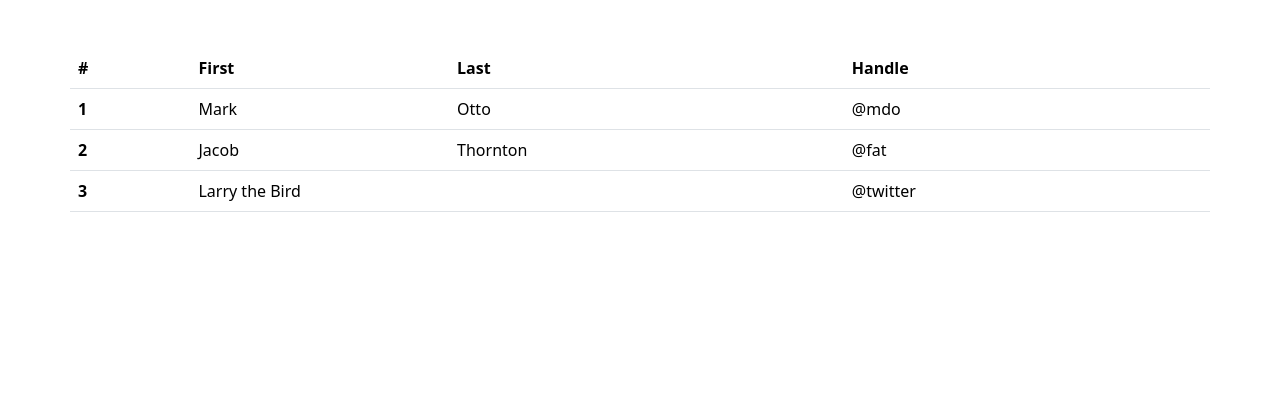
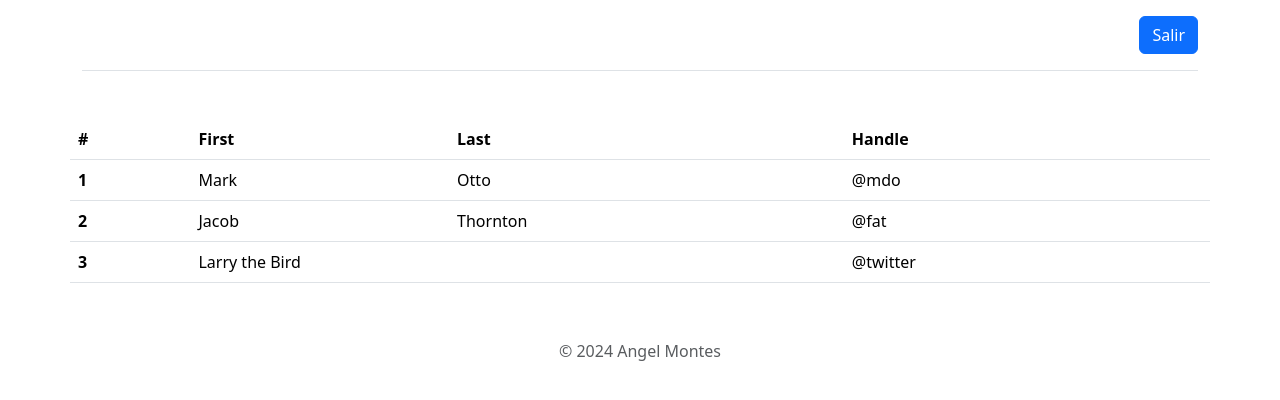
Before and after one commit to AngelMontesR/poblacionFrontend, a React (Vite) app: page /home in a window 1280 px wide. Shown: the top 400 px of the page. Built offline with nearby package versions, Linux system fonts and the light colour scheme.

Commit message:
Creacion de componente Footer y Navegacion

```diff
--- a/src/app.jsx
+++ b/src/app.jsx
@@ -2,14 +2,18 @@ import React from 'react';
 import { BrowserRouter as Router, Routes, Route } from 'react-router-dom';
 import Login from './componentes/login/login';
 import Home from './componentes/home/Home';
+import Navegacion from './componentes/navegacion/Navegacion';
+import Footer from './componentes/footer/Footer';
 
 function App() {
     return (
         <Router>
+            <Navegacion />
             <Routes>
                 <Route path="/" element={<Login />} />
                 <Route path="/home" element={<Home />} />
             </Routes>
+            <Footer />
         </Router>
     );
 }
--- /dev/null
+++ b/src/componentes/footer/Footer.jsx
@@ -0,0 +1,17 @@
+import React from "react";
+
+
+const Footer = () => {
+
+    return (
+        <div class="container">
+            <footer class="py-3 my-4">
+                <p class="text-center text-body-secondary">© 2024 Angel Montes</p>
+            </footer>
+        </div>
+    );
+
+}
+
+
+export default Footer;
--- /dev/null
+++ b/src/componentes/navegacion/Navegacion.jsx
@@ -0,0 +1,22 @@
+import React from "react";
+
+const Navegacion = () => {
+
+    return (
+        <div class="container">
+            <header class="d-flex flex-wrap align-items-center justify-content-center justify-content-md-between py-3 mb-4 border-bottom">
+                <div class="col-md-3 mb-2 mb-md-0">
+                    <a href="/" class="d-inline-flex link-body-emphasis text-decoration-none">
+                        <svg class="bi" width="40" height="32" role="img" aria-label="Bootstrap"><use xlink:href="#bootstrap"></use></svg>
+                    </a>
+                </div>
+                <div class="col-md-3 text-end">
+                    <button type="button" class="btn btn-primary">Salir</button>
+                </div>
+            </header>
+        </div>
+    );
+};
+
+
+export default Navegacion;
```
Also changed, not shown: src/componentes/menu/Menu.jsx (deleted).
